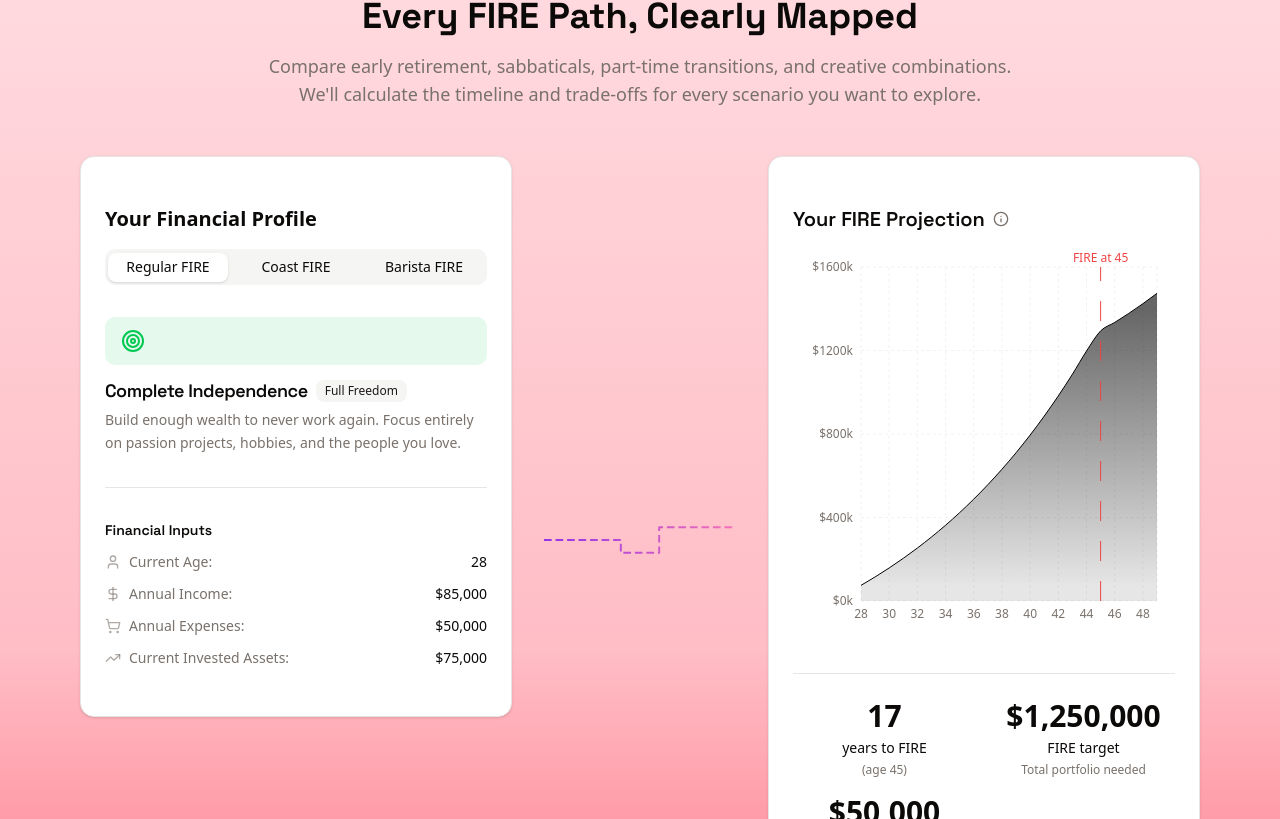
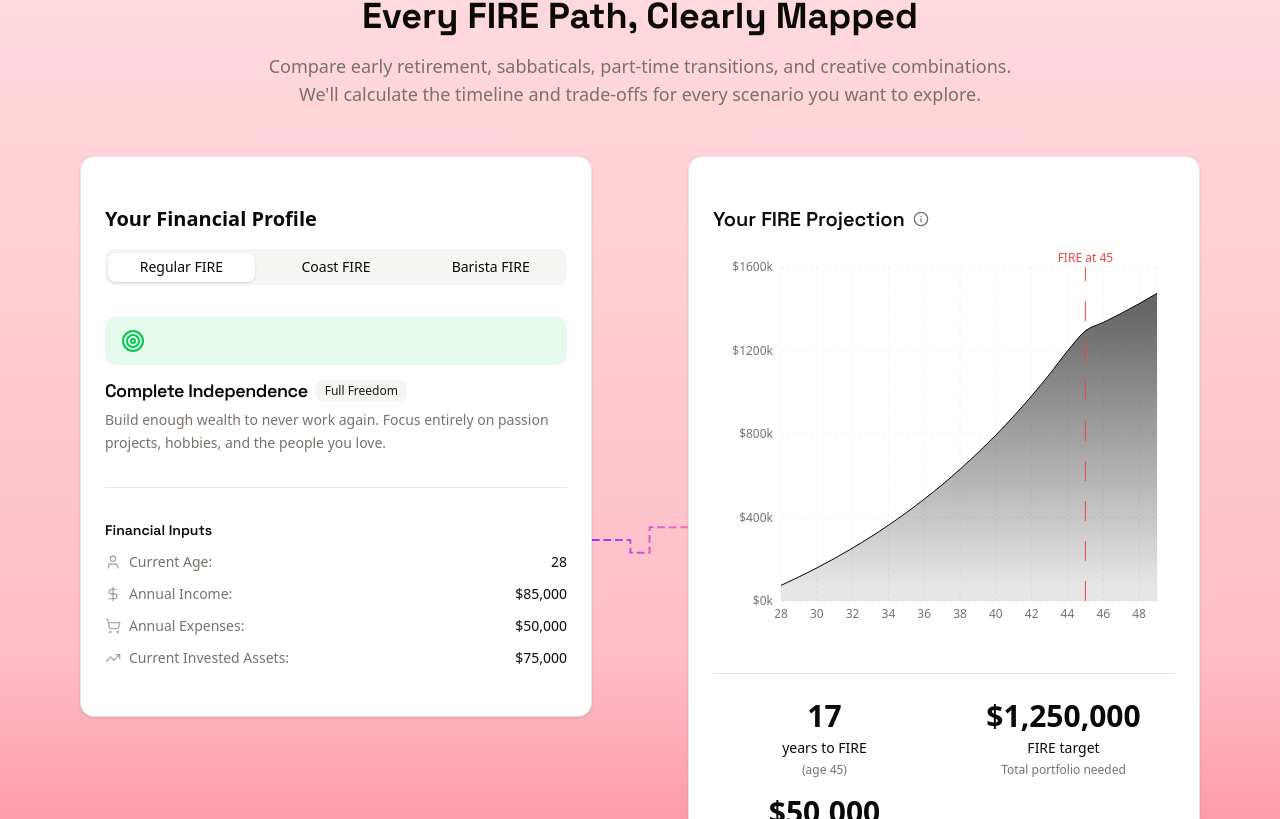
Before and after one commit to schelskedevco/ignidash-legacy, a Next.js app: page / in a window 1280 px wide. Shown: the part 841-1660 px from the top of the page. Built offline with nearby package versions, Linux system fonts and the light colour scheme.

Commit message:
wire update

```diff
--- a/src/components/sections/fire-scenarios/connecting-wire.tsx
+++ b/src/components/sections/fire-scenarios/connecting-wire.tsx
@@ -2,9 +2,9 @@ export function ConnectingWire() {
   return (
     <div className="relative flex items-center justify-center">
       {/* Horizontal wire for lg+ screens */}
-      <div className="hidden h-32 w-48 items-center justify-center lg:flex">
+      <div className="hidden h-32 w-24 items-center justify-center lg:flex">
         <svg
-          viewBox="0 0 300 100"
+          viewBox="0 0 150 100"
           className="h-full w-full"
           preserveAspectRatio="xMidYMid meet"
         >
@@ -15,7 +15,7 @@ export function ConnectingWire() {
             </linearGradient>
           </defs>
           <path
-            d="M0,50 H120 V70 H180 V30 H300"
+            d="M0,50 H60 V70 H90 V30 H150"
             stroke="url(#wireGradientH)"
             strokeWidth="3"
             strokeLinejoin="round"
@@ -33,9 +33,9 @@ export function ConnectingWire() {
       </div>
 
       {/* Vertical wire for smaller screens */}
-      <div className="flex h-48 w-20 items-center justify-center lg:hidden">
+      <div className="flex h-24 w-20 items-center justify-center lg:hidden">
         <svg
-          viewBox="0 0 100 300"
+          viewBox="0 0 100 150"
           className="h-full w-full"
           preserveAspectRatio="xMidYMid meet"
         >
@@ -46,7 +46,7 @@ export function ConnectingWire() {
             </linearGradient>
           </defs>
           <path
-            d="M50,0 V120 H30 V180 H70 V300"
+            d="M50,0 V60 H30 V90 H70 V150"
             stroke="url(#wireGradientV)"
             strokeWidth="3"
             strokeLinejoin="round"
--- a/src/components/sections/fire-scenarios/fire-scenarios-section.tsx
+++ b/src/components/sections/fire-scenarios/fire-scenarios-section.tsx
@@ -40,7 +40,7 @@ export function FireScenariosSection() {
             />
           }
         >
-          <div className="mx-auto flex max-w-7xl flex-col items-stretch gap-4 md:gap-6 lg:flex-row xl:gap-8">
+          <div className="mx-auto flex max-w-7xl flex-col items-stretch lg:flex-row">
             {/* Left Panel - Financial Inputs */}
             <FinancialInputsCard
               scenarios={SCENARIOS}
```
